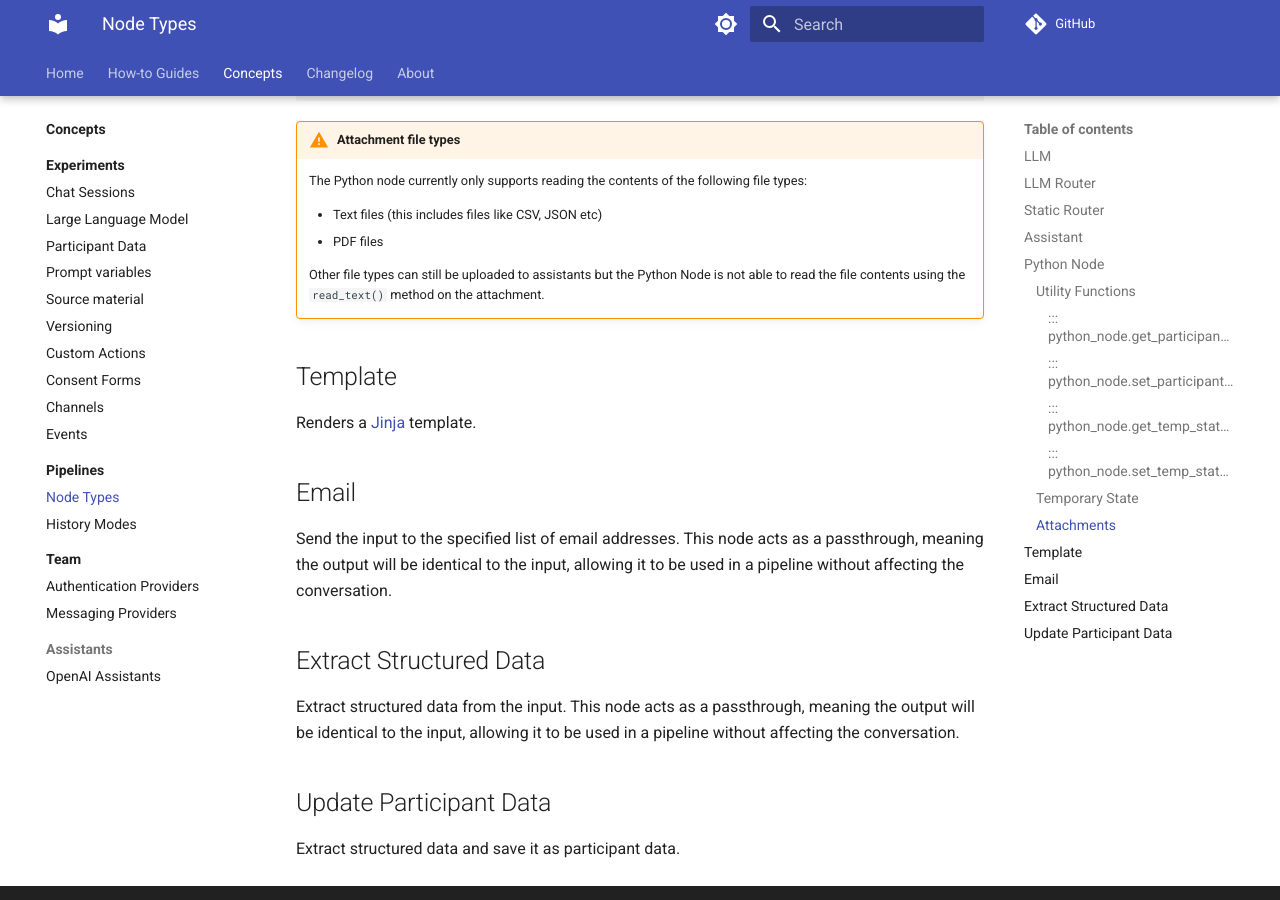
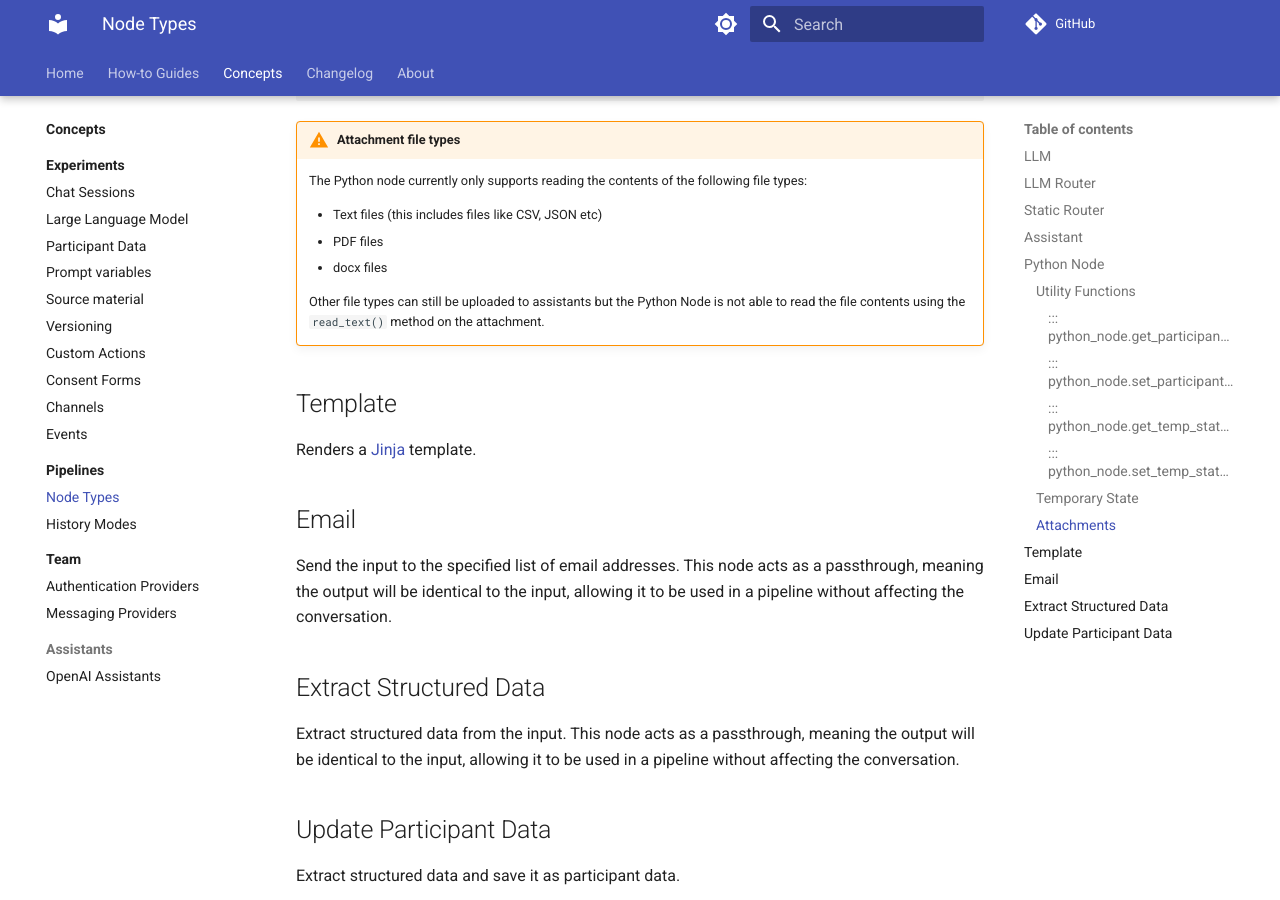
Before and after one commit to dimagi/open-chat-studio-docs, an MkDocs documentation site: the page built from docs/concepts/pipelines/nodes.md, in a window 1280 px wide and 900 px high, scrolled down 3337 px. Built offline with MkDocs 1.6.1 and Material for MkDocs 9.7.7, drawn with Linux system fonts in a browser that asks for light colours; a script that is not in the unit is left out; comment, search, counter and statistics services are not loaded.

Commit message:
Update attachments section

```diff
--- a/docs/concepts/pipelines/nodes.md
+++ b/docs/concepts/pipelines/nodes.md
@@ -107,6 +107,7 @@ content = attachment.read_text()
 
     * Text files (this includes files like CSV, JSON etc)
     * PDF files
+    * docx files
 
     Other file types can still be uploaded to assistants but the Python Node is not able to read the file contents using the `read_text()` method on the attachment.
 
```
